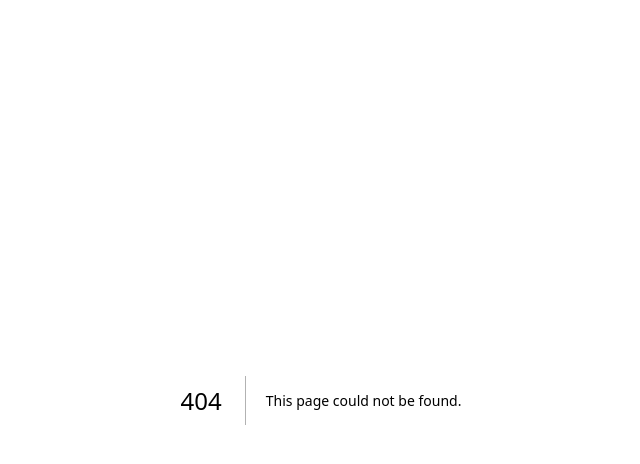
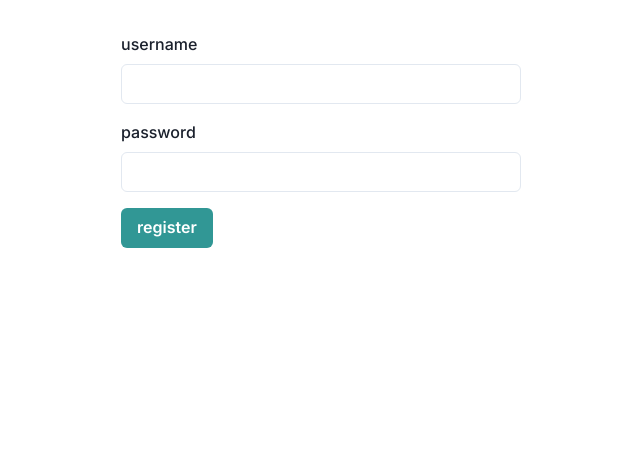
Before and after one commit to IgorTelles9/reddit-clone-front, a Next.js app: page /register in a window 1280 px wide. Before the commit this address had no page. Shown: the top 464 px of the page, without its empty margins (319-959 px from the left). Built offline with nearby package versions, Linux system fonts and the light colour scheme.

Commit message:
first commit

```diff
--- /dev/null
+++ b/app/components/InputField.tsx
@@ -0,0 +1,27 @@
+import { FormControl, FormLabel, Input, FormErrorMessage } from "@chakra-ui/react";
+import { Form, useField } from "formik";
+import React, { InputHTMLAttributes } from "react";
+
+
+interface InputFieldProps extends InputHTMLAttributes<HTMLInputElement> {
+    name: string,
+    label?: string,
+    placeholder?: string
+}
+
+const InputField: React.FC<InputFieldProps> = (props) => {
+    const [field, { error }] = useField(props);
+    const label = props.label || props.name;
+    const placeholder = props.placeholder || props.label;
+    const type = props.type || 'text';
+
+    return (
+        <FormControl isInvalid={!!error}>
+            <FormLabel htmlFor={field.name}>{label}</FormLabel>
+            <Input {...field} id={field.name} placeholder={placeholder} type={type} />
+            {error ? <FormErrorMessage>{error}</FormErrorMessage> : null}
+        </FormControl>
+    );
+};
+
+export default InputField;
--- /dev/null
+++ b/app/components/Wrapper.tsx
@@ -0,0 +1,21 @@
+import { Box } from "@chakra-ui/react";
+import React, { ReactNode } from "react";
+
+type WrapperProps = {
+    children: ReactNode;
+    variant?: "small" | "regular";
+};
+
+const Wrapper: React.FC<WrapperProps> = ({ children, variant = "regular" }) => {
+    return (
+        <Box
+            mt={8}
+            mx="auto"
+            maxW={variant === "regular" ? "800px" : "400px"}
+            w="100%">
+            {children}
+        </Box>
+    );
+};
+
+export default Wrapper;
--- /dev/null
+++ b/app/fonts.ts
@@ -0,0 +1,3 @@
+import { Inter } from "next/font/google";
+
+export const inter = Inter({ subsets: ["latin"] });
--- a/app/layout.tsx
+++ b/app/layout.tsx
@@ -1,8 +1,8 @@
 import type { Metadata } from "next";
-import { Inter } from "next/font/google";
 import "./globals.css";
+import Providers from "./providers";
+import { inter } from "./fonts";
 
-const inter = Inter({ subsets: ["latin"] });
 
 export const metadata: Metadata = {
     title: "Create Next App",
@@ -16,7 +16,9 @@
 }>) {
     return (
         <html lang="en">
-      <body className={inter.className}>{children}</body>
+            <body className={inter.className}>
+                <Providers>{children}</Providers>
+            </body>
         </html>
     );
 }
--- /dev/null
+++ b/app/providers.tsx
@@ -0,0 +1,7 @@
+"use client";
+
+import { ChakraProvider } from "@chakra-ui/react";
+
+export default function Providers({ children }: { children: React.ReactNode }) {
+    return <ChakraProvider>{children}</ChakraProvider>;
+}
--- /dev/null
+++ b/app/register/page.tsx
@@ -0,0 +1,36 @@
+"use client";
+import { Form, Formik } from "formik";
+import Wrapper from "../components/Wrapper";
+import InputField from "../components/InputField";
+import { Box, Button } from "@chakra-ui/react";
+
+interface RegisterProps { };
+
+const Register: React.FC<RegisterProps> = ({ }) => {
+    return (
+        <Wrapper variant="small">
+            <Formik
+                initialValues={{ username: "", password: "" }}
+                onSubmit={(values) => console.log(values)}
+            >
+                {({ isSubmitting }) => (
+                    <Form>
+                        <InputField name="username" />
+                        <Box mt={4}> <InputField name="password" type="password" /></Box>
+                        <Button
+                            mt={4}
+                            colorScheme='teal'
+                            isLoading={isSubmitting}
+                            type='submit'
+                        >
+                            register
+                        </Button>
+                    </Form>
+                )}
+
+            </Formik>
+        </Wrapper>
+    );
+};
+
+export default Register;
```
Also changed, not shown: app/page.tsx (+9 -93 lines), package.json (+10 -4 lines), 1 other file (tests, documents, lock files or other folders). Lines whose indentation alone changed are shown as unchanged.
